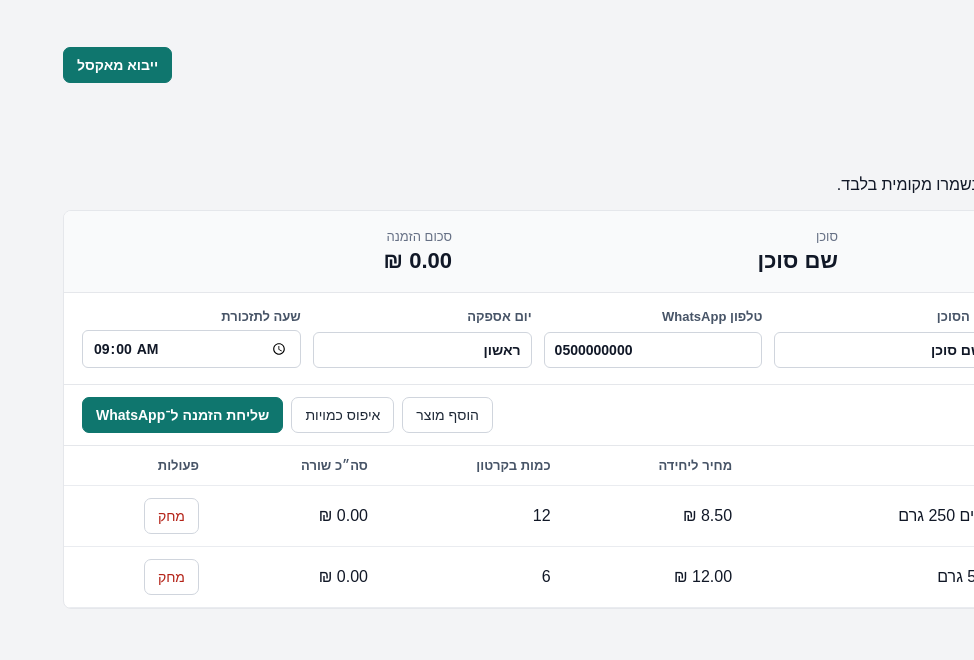
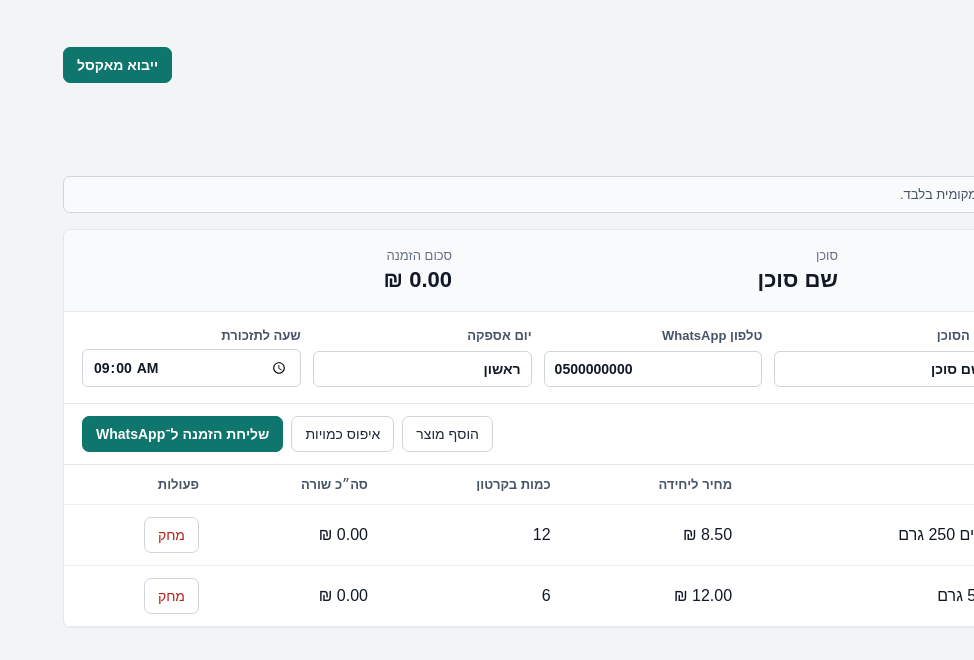
Before and after one commit to ihevron/supplier-orders-app, a React (Vite) app: page / in a window 1280 px wide. Shown: the top 660 px of the page, without its empty margins (306-1280 px from the left). Built offline with nearby package versions, Linux system fonts and the light colour scheme; no server answers; the database is empty.

Commit message:
Add Supabase sync status styling

```diff
--- a/src/App.css
+++ b/src/App.css
@@ -97,13 +97,24 @@ button:disabled {
   font-weight: 700;
 }
 
+.status-message,
+.sync-message {
+  border-radius: 7px;
+  margin: 0 0 16px;
+  padding: 10px 12px;
+}
+
 .status-message {
   border: 1px solid #99f6e4;
-  border-radius: 7px;
   background: #f0fdfa;
   color: #134e4a;
-  margin: 0 0 16px;
-  padding: 10px 12px;
+}
+
+.sync-message {
+  border: 1px solid #d0d5dd;
+  background: #f9fafb;
+  color: #475467;
+  font-size: 13px;
 }
 
 .supplier-panel {
```
